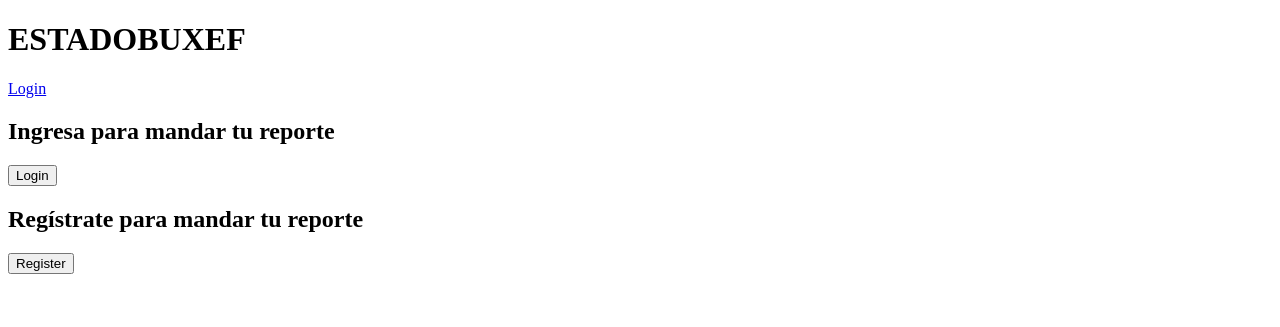
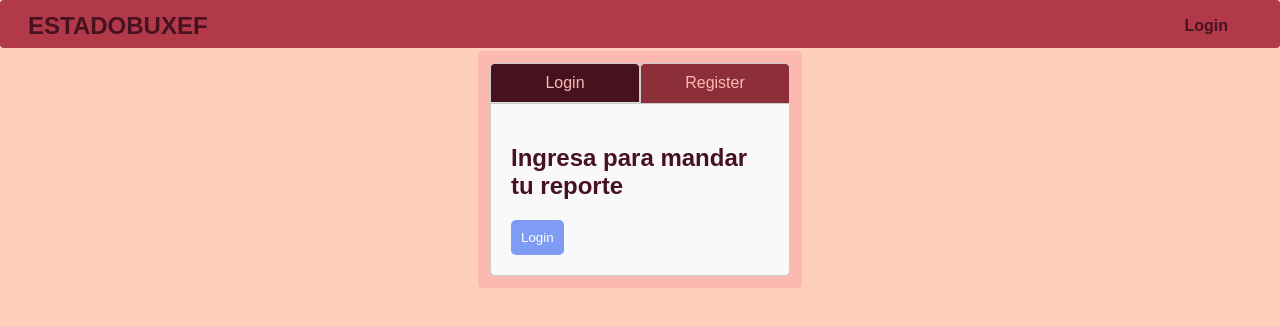
Before and after one commit to DCC-CC4401/2024-1-CC4401-1-grupo-3, a Django app: page /log-reg in a window 1280 px wide. Shown: the top 327 px of the page. Run offline with Django 5.2, Linux system fonts and the light colour scheme.

Commit message:
added css for navbar and some details

```diff
--- /dev/null
+++ b/estadobuxef/static/css/sign.css
@@ -0,0 +1,49 @@
+.container {
+    width: 300px;
+    margin: 0 auto;
+    position: relative;
+}
+.tab-container {
+    display: flex;
+    justify-content: space-between;
+    color: #FCB9B2;
+}
+.tab {
+    flex: 1;
+    text-align: center;
+    padding: 10px;
+    cursor: pointer;
+    background-color: #8C2F39;
+    border: 1px solid #ccc;
+    border-bottom: none;
+    border-radius: 5px 5px 0 0;
+    transition: background-color 0.3s;
+}
+.tab.active {
+    background-color: #461220;
+    border-bottom: 1px solid #e0e0e0;
+}
+.form-container {
+    border: 1px solid #ccc;
+    border-radius: 0 0 5px 5px;
+    padding: 20px;
+    background-color: #f9f9f9;
+}
+form {
+    display: none;
+}
+form.active {
+    display: block;
+}
+input[type="submit"] {
+    background-color: #7f9cf5;
+    color: white;
+    border: none;
+    padding: 10px;
+    border-radius: 5px;
+    cursor: pointer;
+    transition: background-color 0.3s;
+}
+input[type="submit"]:hover {
+    background-color: #6b7fd7;
+}
--- /dev/null
+++ b/estadobuxef/static/css/style.css
@@ -0,0 +1,84 @@
+:root {
+  --black-color: #461220;
+  --background-color: #FED0BB;
+  --pink-color: #FC2865;
+}
+
+body {
+  margin: 0;
+  background-color: var(--background-color);
+  font: 1rem 'Fira Sans', sans-serif;
+  color: #461220;
+}
+
+/* NAV BAR STUFF */
+
+.navbar {
+  display: flex;
+  flex-flow: row wrap;
+  justify-content: flex-end;
+  align-items: center;
+  background: #B23A48;
+  border-radius: .25em;
+  position: fixed;
+  top: 0;
+  left: 0;
+  width: 100%;
+  height: 3em;
+  padding: 0 1em;
+  box-sizing: border-box;
+  z-index: 1000;
+  margin-bottom: 1em;
+}
+
+.navbar > * {
+  color: var(--black-color);
+}
+
+
+.navbar h1 {
+  font-family: "Fira Sans", sans-serif;
+  margin: .5em;
+  margin-right: auto;
+  font-size: 1.5em;
+}
+
+.navbar a {
+  position: relative;
+  text-decoration: none;
+  margin: 0 2em;
+  padding: .25em;
+  font-weight: 600;
+  font-size: 1rem;
+}
+
+.main-container {
+  display: flex;
+  flex-flow: row nowrap;
+  margin-top: 3em;
+  align-items: center;
+  justify-content: center;
+}
+
+.container {
+  display: flex;
+  flex-direction: column;
+  background-color: #FCB9B2;
+  border-radius: .25em;
+  padding: 12px;
+  margin: 3px;
+}
+
+.button {
+  font: 1rem 'Fira Sans', sans-serif;
+  color: white;
+  font-weight: 600;
+  text-shadow: 1px 1px 2px rgba(0, 0, 0, 0.5);
+  background-color: #8C2F39;
+  border: 1px solid #863038;
+  border-radius: 5px;
+  padding: 9px;
+  cursor: pointer;
+  font-size: 14px;
+  text-decoration: none;
+}
--- a/estadobuxef/templates/base.html
+++ b/estadobuxef/templates/base.html
@@ -1,3 +1,4 @@
+{% load static %}
 <!DOCTYPE html>
 <html lang="es">
   <head>
@@ -10,9 +11,7 @@
       href="https://fonts.googleapis.com/css2?family=Fira+Code&family=Roboto&display=swap"
       rel="stylesheet"
     />
-    <link
-      rel="stylesheet"
-    />
+    <link rel="stylesheet" href="{% static 'css/style.css' %}"/>
   </head>
   <body>
     <div class="navbar">
@@ -23,6 +22,8 @@
             <a href="{% url 'log-reg' %}">Login</a>
             {% endif %}
     </div>
+    <section class="main-container">
     {% block content %}{% endblock %}
+    </section>
   </body>
 </html>
--- a/estadobuxef/templates/home.html
+++ b/estadobuxef/templates/home.html
@@ -1,13 +1,15 @@
 {% extends 'base.html' %}
+{% load static %}
 {% block title %} Menú principal {% endblock %}
 
 {% block css %}
+<link rel="stylesheet" type="text/css" href="{% static 'css/style.css' %}">
 {% endblock %}
 
 {% block content %}
 <div>
     <div>
-        <div>
+        <div class="container">
             <h2>Últimos Reportes</h2>
             <table>
             <tr>
@@ -25,6 +27,7 @@
                 {% endfor %}
             {% endif %}
             </table>
+            <a href="{% url 'reports' %}">Ver más</a>
         </div>
         <div>
             <h2>Ingresar Reporte</h2>
--- a/estadobuxef/templates/log-reg.html
+++ b/estadobuxef/templates/log-reg.html
@@ -1,11 +1,17 @@
 {% extends 'base.html' %}
+{% load static %}
 {% block title %} Registrate {% endblock %}
 {% block css%}
+<link rel="stylesheet" type="text/css" href="{% static 'css/sign.css' %}">
   {% endblock %}
   {% block content %}
   <div class="container">
-    <div>
-      <form id="login-form" method="POST" novalidate>
+    <div class="tab-container">
+      <div class="tab active" data-target="#login-form">Login</div>
+      <div class="tab" data-target="#signup-form">Register</div>
+    </div>
+    <div class="form-container">
+      <form id="login-form" class="active" method="POST" novalidate>
         {% csrf_token %}
         <h2>Ingresa para mandar tu reporte</h2>
         {{form.as_p}}
@@ -21,4 +27,21 @@
       </form>
     </div>
   </div>
+  <script>
+    document.addEventListener('DOMContentLoaded', function() {
+      const tabs = document.querySelectorAll('.tab');
+      const forms = document.querySelectorAll('form');
+
+      tabs.forEach(tab => {
+        tab.addEventListener('click', function() {
+          tabs.forEach(t => t.classList.remove('active'));
+          forms.forEach(f => f.classList.remove('active'));
+
+          const target = document.querySelector(this.getAttribute('data-target'));
+          this.classList.add('active');
+          target.classList.add('active');
+        });
+      });
+    });
+  </script>
   {% endblock %}
```
Also changed, not shown: estadobuxef/templates/reports.html (+5 -3 lines).
